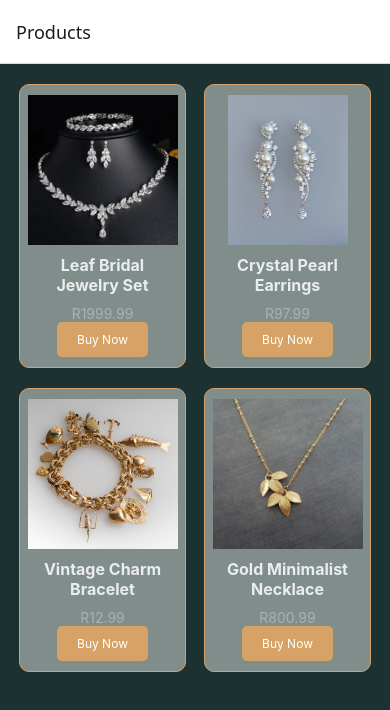
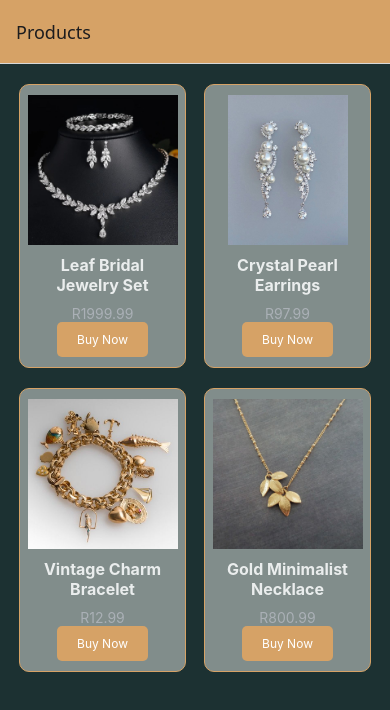
Before and after one commit to ComfortN/payment_intergration, a React Native app: screen / in a window 390 px wide. Shown: the top 710 px of the page. Built offline with nearby package versions, Linux system fonts and the light colour scheme.

Commit message:
styling the header

```diff
--- a/App.js
+++ b/App.js
@@ -6,6 +6,7 @@ import SplashScreen from './src/components/SplashScreen';
 import ProductScreen from './src/components/ProductScreen';
 import CheckoutScreen from './src/components/CheckoutScreen';
 import PaymentScreen from './src/components/PaymentScreen';
+import { colors } from './src/constants/colors';
 
 
 const Stack = createStackNavigator();
@@ -13,7 +14,12 @@ const Stack = createStackNavigator();
 export default function App() {
   return (
     <NavigationContainer>
-      <Stack.Navigator initialRouteName="Splash">
+      <Stack.Navigator initialRouteName="Splash"
+        screenOptions={{
+          headerStyle: {
+            backgroundColor: colors.primary
+          }
+        }}>
         <Stack.Screen
           name="Splash"
           component={SplashScreen}
```
